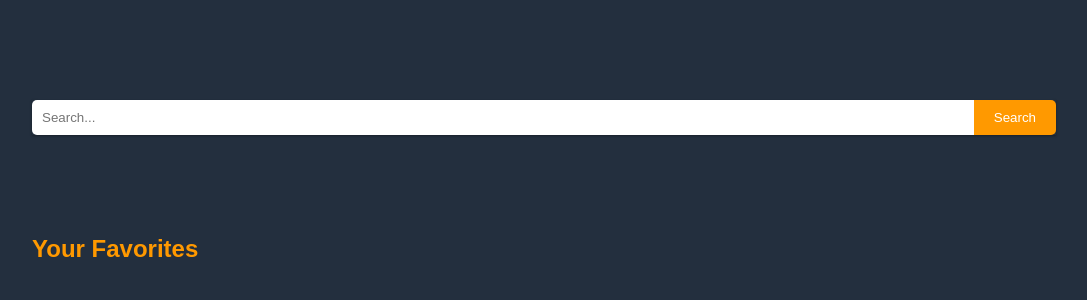
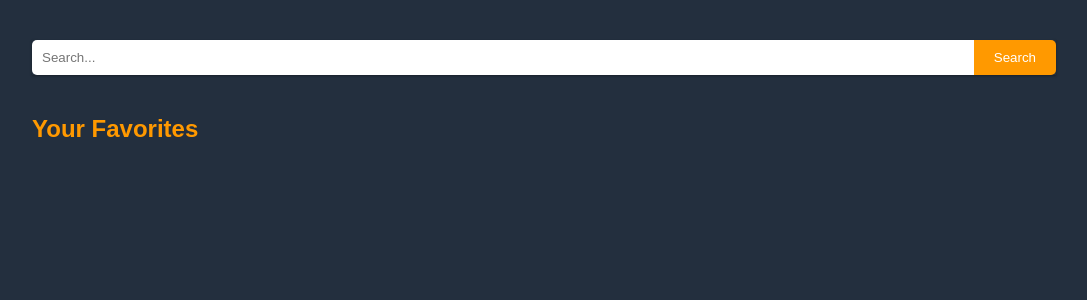
Before and after one commit to zac7643/course, a Flask app: page /home in a window 1280 px wide. Shown: the part 78-378 px from the top of the page, without its empty margins (96-1183 px from the left). Run offline with Flask 3, Linux system fonts and the light colour scheme; a user stored in the database is signed in; data that the repository does not hold is empty; some web fonts are replaced.

Commit message:
Update homepageCSS.css

```diff
--- a/static/homepageCSS.css
+++ b/static/homepageCSS.css
@@ -36,7 +36,7 @@ h2 {
 .search-bar {
   display: flex;
   justify-content: center;
-  margin: 100px 0;
+  margin: 40px 0;
   width: 100%;
   margin-left: auto;
   margin-right: auto;
```
